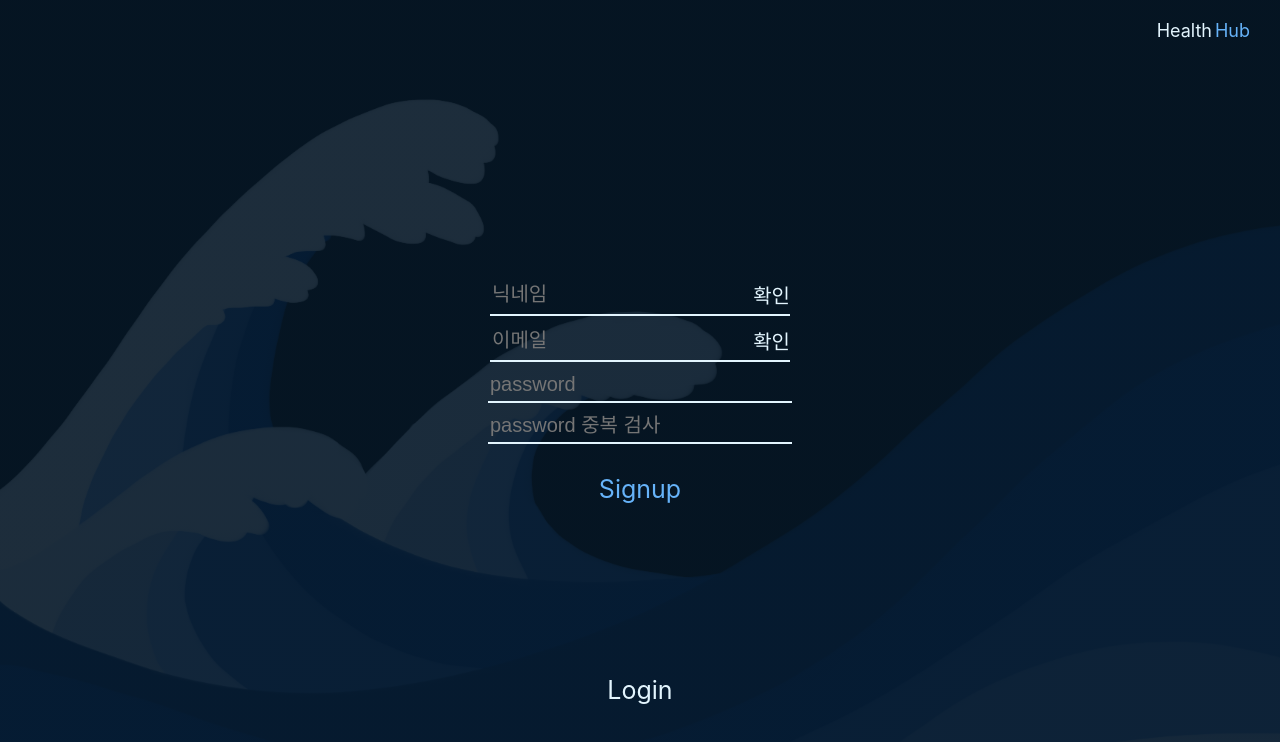
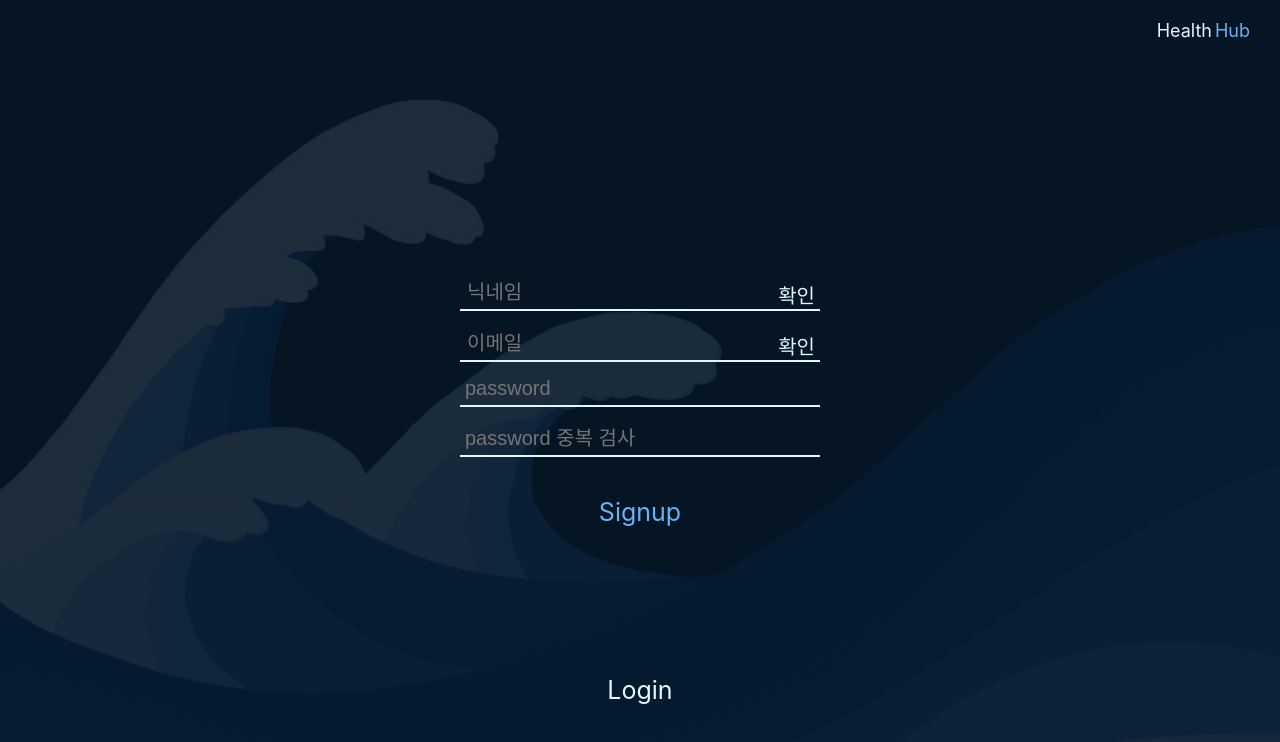
Before and after one commit to HealthHub-likelion/HH-FrontENd, a React (Create React App) app in the folder healthhub/: page /signup in a window 1280 px wide. Shown: the top 742 px of the page. Built offline with nearby package versions, Linux system fonts and the light colour scheme.

Commit message:
Modify WaveElement Signup

```diff
--- a/healthhub/src/styles/components/WaveElement.css
+++ b/healthhub/src/styles/components/WaveElement.css
@@ -1,5 +1,5 @@
 .WaveElement{
-    width : 40%;
+    width : 400px;
     margin : auto;
     margin-top : 20px;
     padding : 5px 20px;
@@ -32,11 +32,17 @@
 }
 
 @media only screen and (min-width: 900px) {
+    .WaveElement{
+        width : 450px;
+    }
     .waveElement_imgContainer{
         height : 400px;
     }
 }
 @media only screen and (min-width: 450px) and (max-width: 899px) {
+    .WaveElement{
+        width : 300px;
+    }
     .waveElement_content{
         font-size : 14px;
     }
--- a/healthhub/src/styles/forms/SignupForm.css
+++ b/healthhub/src/styles/forms/SignupForm.css
@@ -11,7 +11,8 @@
     border-bottom: 2px solid #E3F5FE;
     padding-bottom: 5px;
     margin : auto;
-    margin-bottom : 10px;
+    margin-bottom : 20px;
+    padding : 0 5px;
 }
 .signupForm_nickname > input{
     border : none;
@@ -19,6 +20,7 @@
     width : 240px;
     color : #E3F5FE;
     font-size: 20px;
+    padding-bottom : 5px;
 }
 .signupForm_nickname > input:focus{
     outline:none;
@@ -29,7 +31,8 @@
     border-bottom: 2px solid #E3F5FE;
     padding-bottom: 5px;
     margin : auto;
-    margin-bottom : 10px;
+    margin-bottom : 15px;
+    padding : 0 5px;
 }
 .signupForm_email > input{
     border: none;
@@ -37,6 +40,7 @@
     flex-grow: 1;
     color : #E3F5FE;
     font-size: 20px;
+    padding-bottom : 5px;
 }
 .signupForm_email > input:focus{
     outline:none;
@@ -45,10 +49,11 @@
     border: none;
     background: transparent;
     border-bottom: 2px solid #E3F5FE;
+    padding : 0 5px;
     padding-bottom: 5px;
     color : #E3F5FE;
     margin : auto;
-    margin-bottom : 10px;
+    margin-bottom : 20px;
     font-size: 20px;
 }
 .singupForm_password:focus{
@@ -58,10 +63,11 @@
     border: none;
     background: transparent;
     border-bottom: 2px solid #E3F5FE;
+    padding : 0 5px;
     padding-bottom: 5px;
     color : #E3F5FE;
     margin : auto;
-    margin-bottom : 10px;
+    margin-bottom : 20px;
     font-size: 20px;
 }
 .signupForm_doubleCheck:focus{
@@ -82,48 +88,59 @@
 
 @media only screen and (min-width: 900px) {
     .signupForm_nickname{
-        width : 300px;
+        width : 350px;
     }
     .signupForm_nickname > input{
-        width : 240px;
+        width : 280px;
     }
     .signupForm_email{
-        width : 300px;
+        width : 350px;
     }
     .signupForm_email > input{
-        width : 240px;
+        width : 280px;
     }
     .singupForm_password{
-        width : 300px;
+        width : 350px;
     }
     .signupForm_doubleCheck{
-        width : 300px;
+        width : 350px;
     }
     .signupForm_passwordAlertBox{
-        width : 300px;
+        width : 350px;
     }
 }
 
 @media only screen and (min-width: 450px) and (max-width: 899px) {
+    .SignupForm{
+        font-size: 15px;
+    }
     .signupForm_nickname{
         width : 250px;
     }
     .signupForm_nickname > input{
         width : 195px;
+        font-size: 15px;
     }
     .signupForm_email{
         width : 250px;
     }
     .signupForm_email > input{
+        font-size: 15px;
         width : 195px;
     }
     .singupForm_password{
         width : 250px;
+        font-size: 15px;
     }
     .signupForm_doubleCheck{
         width : 250px;
+        font-size: 15px;
     }
     .signupForm_passwordAlertBox{
         width : 250px;
+        font-size: 15px;
+    }
+    .signupForm_signup{
+        font-size : 20px;
     }
 }
--- a/healthhub/src/styles/pages/SignupPage.css
+++ b/healthhub/src/styles/pages/SignupPage.css
@@ -13,3 +13,9 @@
     color : #E3F5FE;
     font-size: 25px;
 }
+
+@media only screen and (min-width: 450px) and (max-width: 899px) {
+    .signup_bottom{
+        font-size : 20px;
+    }
+}
```
